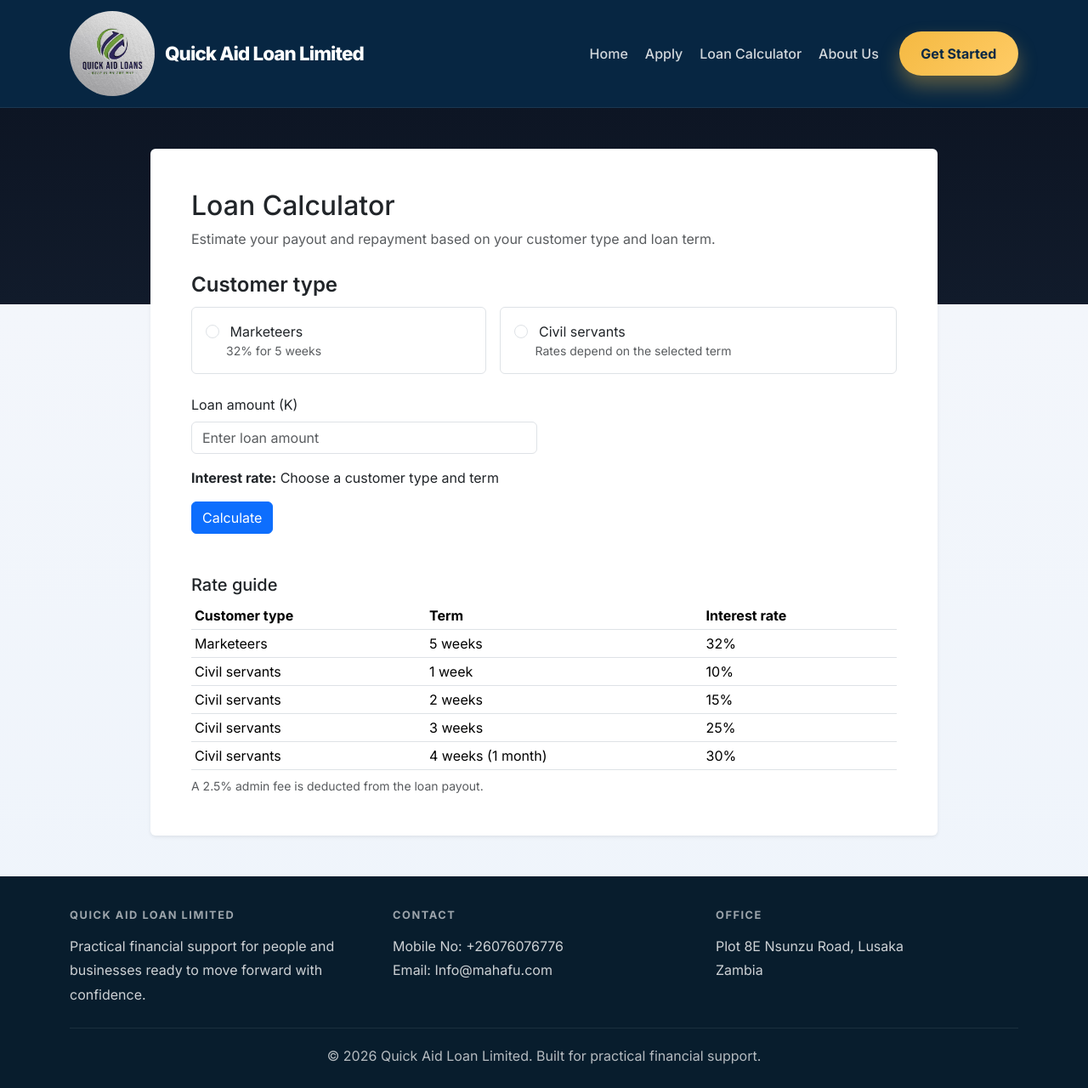
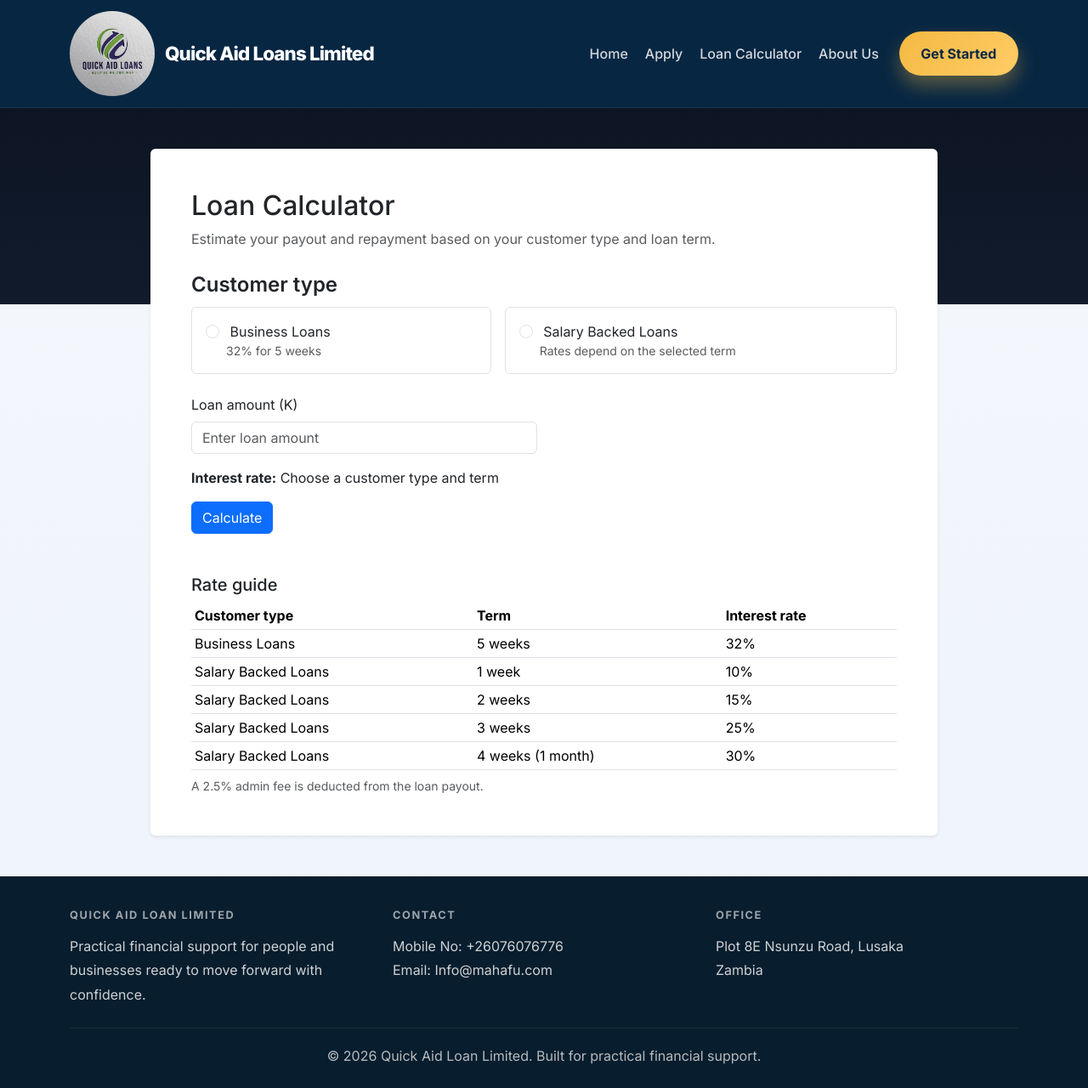
Before and after one commit to kakuhu/loan-management-system, a Laravel app: page /loan-calculator in a window 1280 px wide. Shown: the whole page at 85% size. Run offline with Laravel 12, Linux system fonts and the light colour scheme.

Commit message:
changes on loan calculator ui

```diff
--- a/resources/views/layouts/app.blade.php
+++ b/resources/views/layouts/app.blade.php
@@ -457,7 +457,7 @@
                         <span class="brand-mark" aria-label="Quick Aid Loan Limited logo">
                             <img src="{{ asset('images/quick-aid-logo.jpeg') }}" alt="Quick Aid Loan Limited" />
                         </span>
-                        <span>Quick Aid Loan Limited</span>
+                        <span>Quick Aid Loans Limited</span>
                     </a>
                     <button class="navbar-toggler" type="button" data-bs-toggle="collapse" data-bs-target="#mainNav">
                         <span class="navbar-toggler-icon"></span>
--- a/resources/views/site/loan-calculator.blade.php
+++ b/resources/views/site/loan-calculator.blade.php
@@ -19,12 +19,12 @@
                             <div class="d-flex flex-wrap gap-3">
                                 <label class="border rounded p-3 flex-fill">
                                     <input class="form-check-input me-2" type="radio" name="customerType" value="marketeers" required>
-                                    Marketeers
+                                    Business Loans
                                     <span class="d-block small text-muted ms-4">32% for 5 weeks</span>
                                 </label>
                                 <label class="border rounded p-3 flex-fill">
                                     <input class="form-check-input me-2" type="radio" name="customerType" value="civil">
-                                    Civil servants
+                                    Salary Backed Loans
                                     <span class="d-block small text-muted ms-4">Rates depend on the selected term</span>
                                 </label>
                             </div>
@@ -69,11 +69,11 @@
                                 <tr><th>Customer type</th><th>Term</th><th>Interest rate</th></tr>
                             </thead>
                             <tbody>
-                                <tr><td>Marketeers</td><td>5 weeks</td><td>32%</td></tr>
-                                <tr><td>Civil servants</td><td>1 week</td><td>10%</td></tr>
-                                <tr><td>Civil servants</td><td>2 weeks</td><td>15%</td></tr>
-                                <tr><td>Civil servants</td><td>3 weeks</td><td>25%</td></tr>
-                                <tr><td>Civil servants</td><td>4 weeks (1 month)</td><td>30%</td></tr>
+                                <tr><td>Business Loans</td><td>5 weeks</td><td>32%</td></tr>
+                                <tr><td>Salary Backed Loans</td><td>1 week</td><td>10%</td></tr>
+                                <tr><td>Salary Backed Loans</td><td>2 weeks</td><td>15%</td></tr>
+                                <tr><td>Salary Backed Loans</td><td>3 weeks</td><td>25%</td></tr>
+                                <tr><td>Salary Backed Loans</td><td>4 weeks (1 month)</td><td>30%</td></tr>
                             </tbody>
                         </table>
                     </div>
```
Also changed, not shown: public/file/1794767305_6af9f9c9a22f0_Screenshot__4_.png (added), public/file/1794767305_6af9f9c9a2704_Screenshot_2025-10-19_202353.png (added), public/file/1794767305_6af9f9c9a2a88_Screenshot_2026-05-17_185647.png (added), 4 other files.
